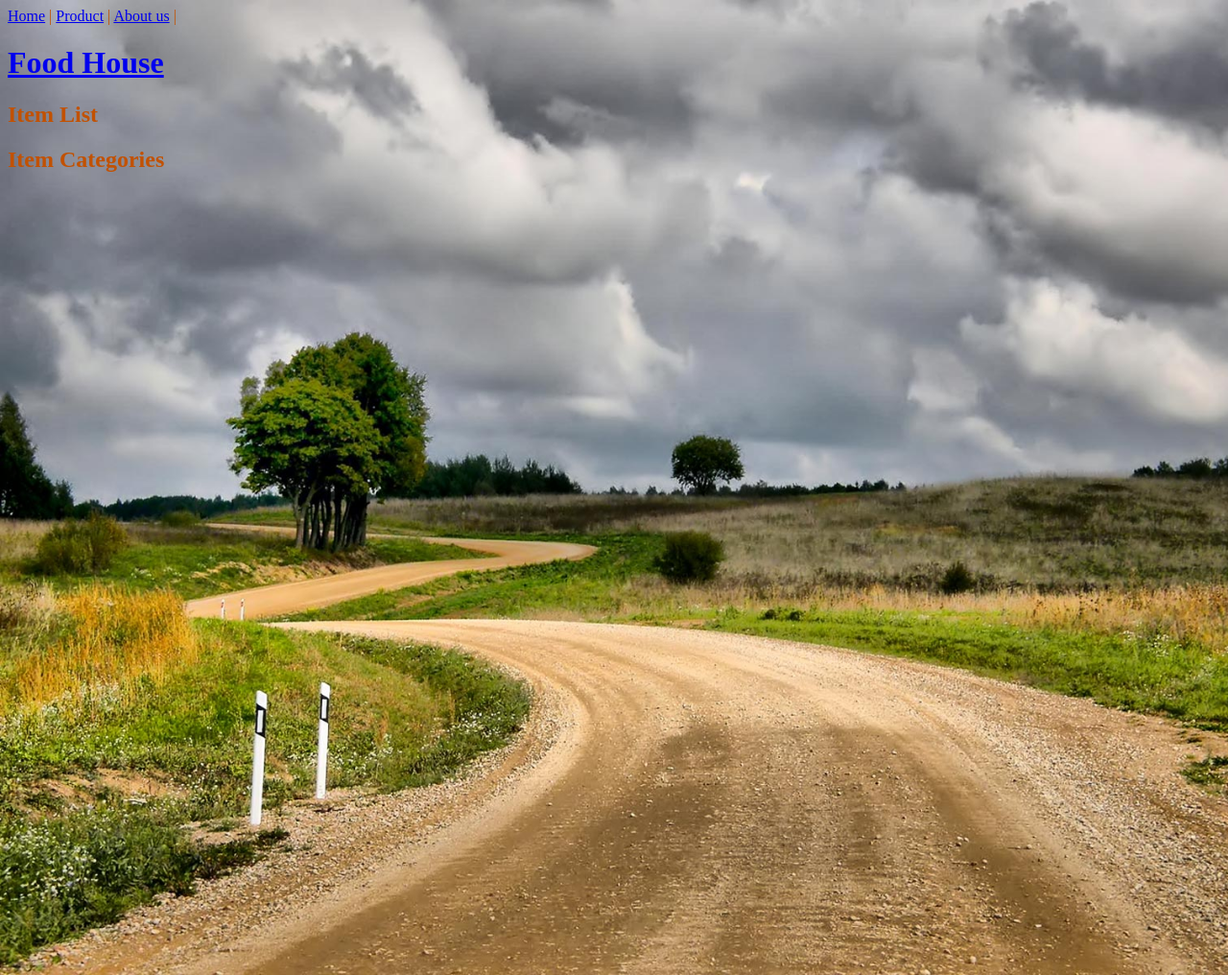
After one commit to Ekson456/my-first-blog, a Django app: page /back/ in a window 1280 px wide. The commit adds this page. Shown: the whole page at 96% size. Run offline with Django 3.2, Linux system fonts and the light colour scheme.

Commit message:
New entries

```diff
--- a/mysite/urls.py
+++ b/mysite/urls.py
@@ -15,9 +15,12 @@ Including another URLconf
 """
 from django.contrib import admin
 from django.urls import path, include
+from picture import views
 
 urlpatterns = [
     path('admin/', admin.site.urls),
     path('', include('picture.urls')),
+    path('back/', views.baking),
+
 
 ]
--- /dev/null
+++ b/picture/static/css/entebe.css
@@ -0,0 +1,9 @@
+Body{
+    color: #C25100;
+    font-family: 'Lobster';
+
+
+h2.pos_right {
+       color: #C25100;
+        font-family: 'Lobster';
+        }
--- /dev/null
+++ b/picture/static/css/picture.css
@@ -0,0 +1,4 @@
+h1 a, h2 a {
+    color: #C25100;
+    font-family: 'Lobster';
+}
--- /dev/null
+++ b/picture/templates/picture/backg.html
@@ -0,0 +1,39 @@
+<!DOCTYPE html>
+{% load staticfiles %}
+<html>
+    <head>
+        <title>Food House</title>
+ <link href="{% static 'css/entebe.css' %}" rel="stylesheet">
+   <style>
+      body{
+        min-height: 1000px;
+        min-width: 1000px;
+        background-image:url('{% static "css/images/road.jpg" %}');
+        background-repeat: no-repeat;
+        background-size: cover;
+        background-centre: fixed;
+        }
+       h2.pos_right {
+        position: relative;
+        left: px;
+        }
+   </style>
+    </head>
+    <body>
+
+    <nav>
+        <a href="/">Home</a> |
+        <a href="/html/">Product</a> |
+        <a href="/html/">About us</a> |
+    </nav>
+
+    <h1><a href="/">Food House</a></h1>
+    <h2>Item List</h2>
+    <h2 class="pos_right">Item Categories</h2>
+
+
+
+
+
+      </body>
+</html>
--- a/picture/views.py
+++ b/picture/views.py
@@ -1,6 +1,11 @@
 from django.shortcuts import render
+from django.utils import timezone
+from .models import Post
 
 def post_list(request):
-    return render(request, 'picture/post_list.html', {})
+    posts = Post.objects.filter(published_date__lte=timezone.now()).order_by('published_date')
+    return render(request, 'picture/post_list.html', {'posts': posts})
 
-# Create your views here.
+
+def baking(request):
+    return render(request, 'picture/backg.html')
```
Also changed, not shown: picture/templates/picture/post_list.html (+14 -16 lines), picture/static/css/fly.jpg (added), picture/static/css/images/beach.jpg (added), picture/static/css/images/jah.jpg (added), picture/static/css/images/road.jpg (added), picture/static/css/images/stars.jpg (added).
